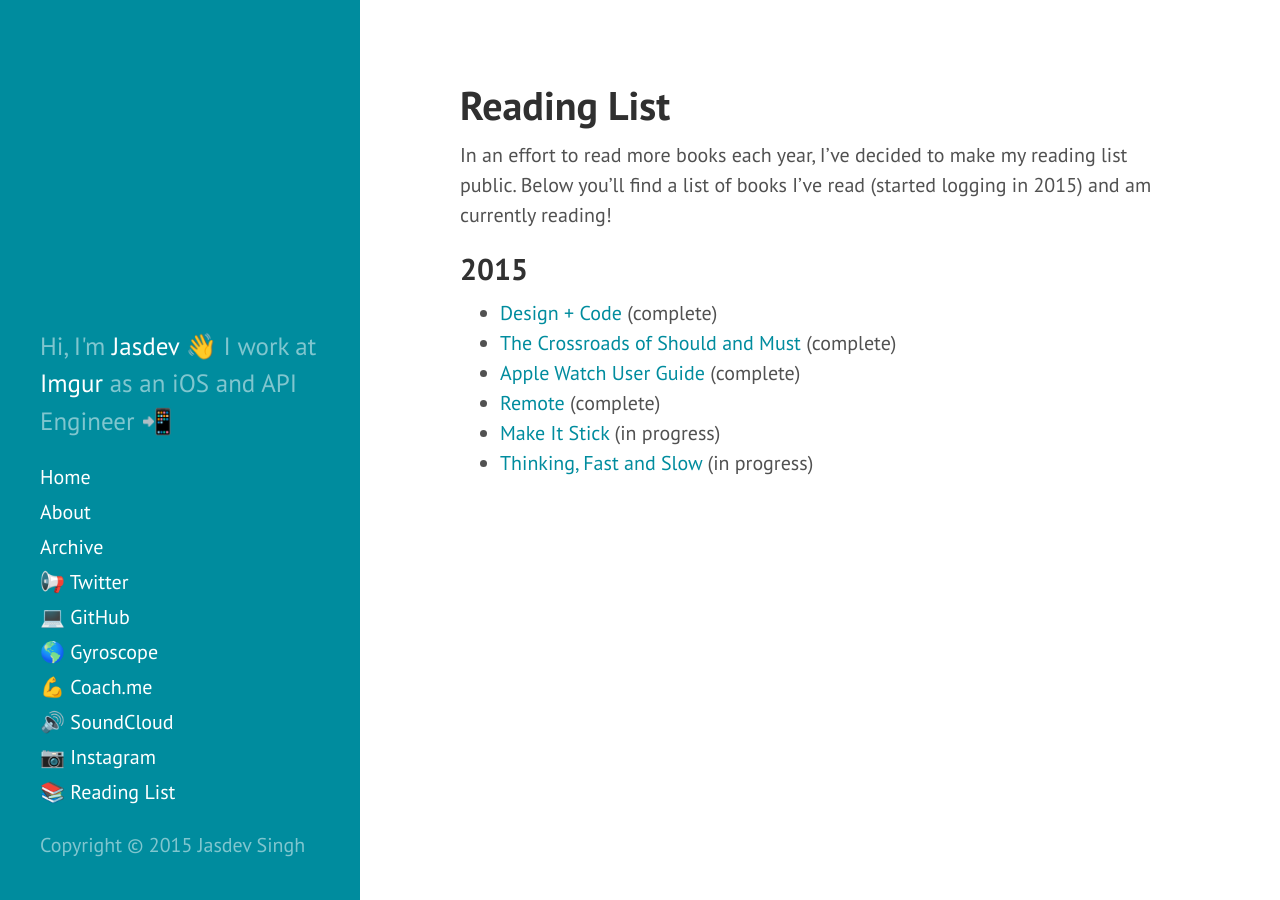
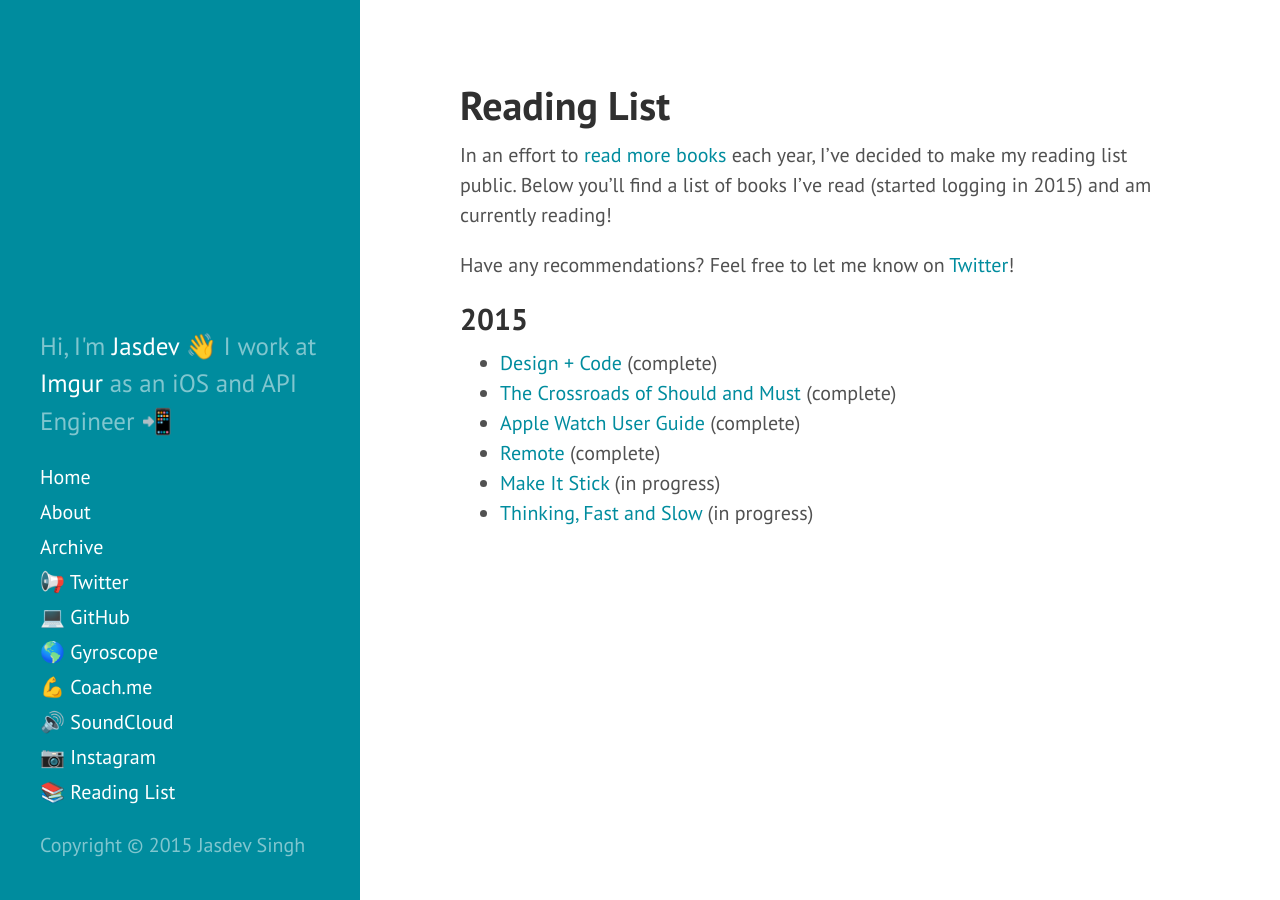
Before and after one commit to rvsrvs/jasdev.github.io, a Jekyll site: the page built from reading-list.md, in a window 1280 px wide. Built offline with Jekyll 4.4.1, drawn with Linux system fonts in a browser that asks for light colours; Markdown is read by kramdown in place of the engine named in the settings.

Commit message:
Adding a couple of extra notes and links

```diff
--- a/reading-list.md
+++ b/reading-list.md
@@ -4,7 +4,9 @@ title: Reading List
 permalink: /reading-list/
 ---
 
-In an effort to read more books each year, I've decided to make my reading list public. Below you'll find a list of books I've read (started logging in 2015) and am currently reading!
+In an effort to [read more books](https://www.coach.me/plans/904-read) each year, I've decided to make my reading list public. Below you'll find a list of books I've read (started logging in 2015) and am currently reading!
+
+Have any recommendations? Feel free to let me know on [Twitter](https://twitter.com/jasdev)!
 
 ## 2015
 
```
